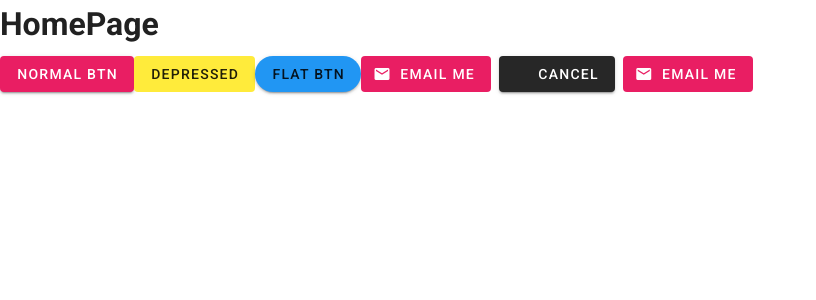
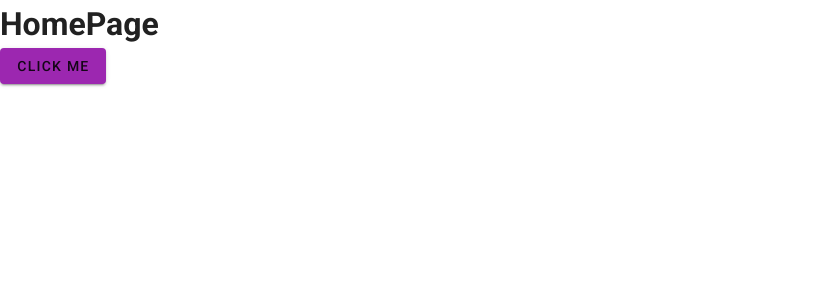
Before and after one commit to draddo11/vuetifyTodo, a Vue app: page / in a window 1280 px wide. Shown: the top 300 px of the page, without its empty margins (0-816 px from the left). Built offline with nearby package versions, Linux system fonts and the light colour scheme.

Commit message:
started breaking piont

```diff
--- a/src/views/Home.vue
+++ b/src/views/Home.vue
@@ -1,26 +1,8 @@
 <template>
   <div class="home">
       <h1>HomePage</h1>
-
-   <v-btn class="pink white--text"> Normal btn </v-btn>
-
-   <v-btn color="yellow" depressed> depressed </v-btn>
-
-   <v-btn rounded flat color="blue" >flat btn</v-btn>
-
-
-    <v-btn  depressed  class="pink white--text" >
-        <v-icon left> email</v-icon>
-        <span>email me </span>
-    </v-btn>
-
-    <v-btn class="ma-2" dark>
-        <v-icon dark left>mdi-minus_circle</v-icon>Cancel
-      </v-btn>
-  <v-btn  depressed  class="pink white--text" >
-        <v-icon left> email</v-icon>
-        <span>email me </span>
-    </v-btn>
+      <!-- uses break pionts  -->
+<v-btn class="hidden-md-and-down" color= 'purple'> Click Me </v-btn>
 
 
   </div>
```
Also changed, not shown: src/views/Buttons.vue (+47 -0 lines).
